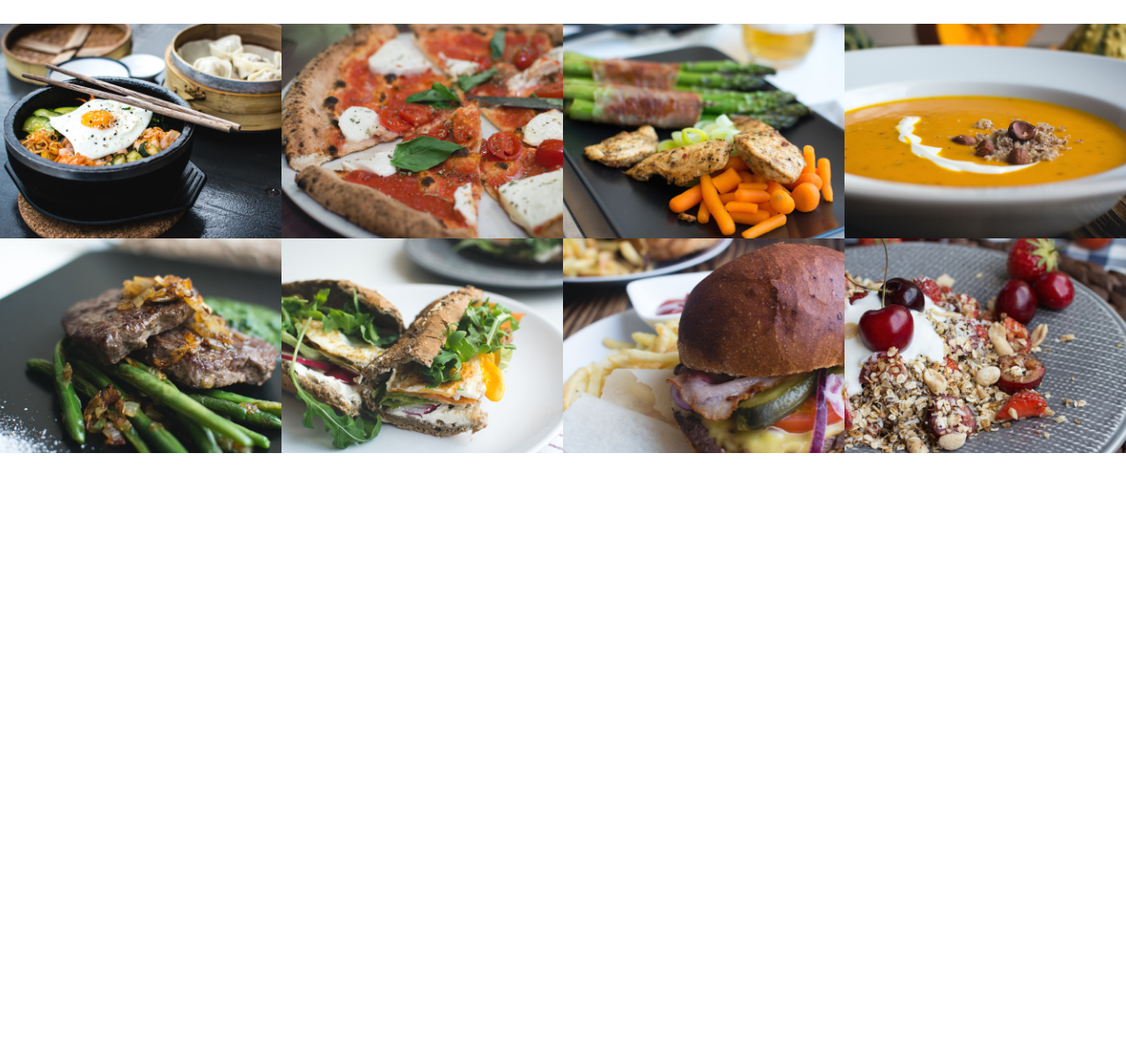
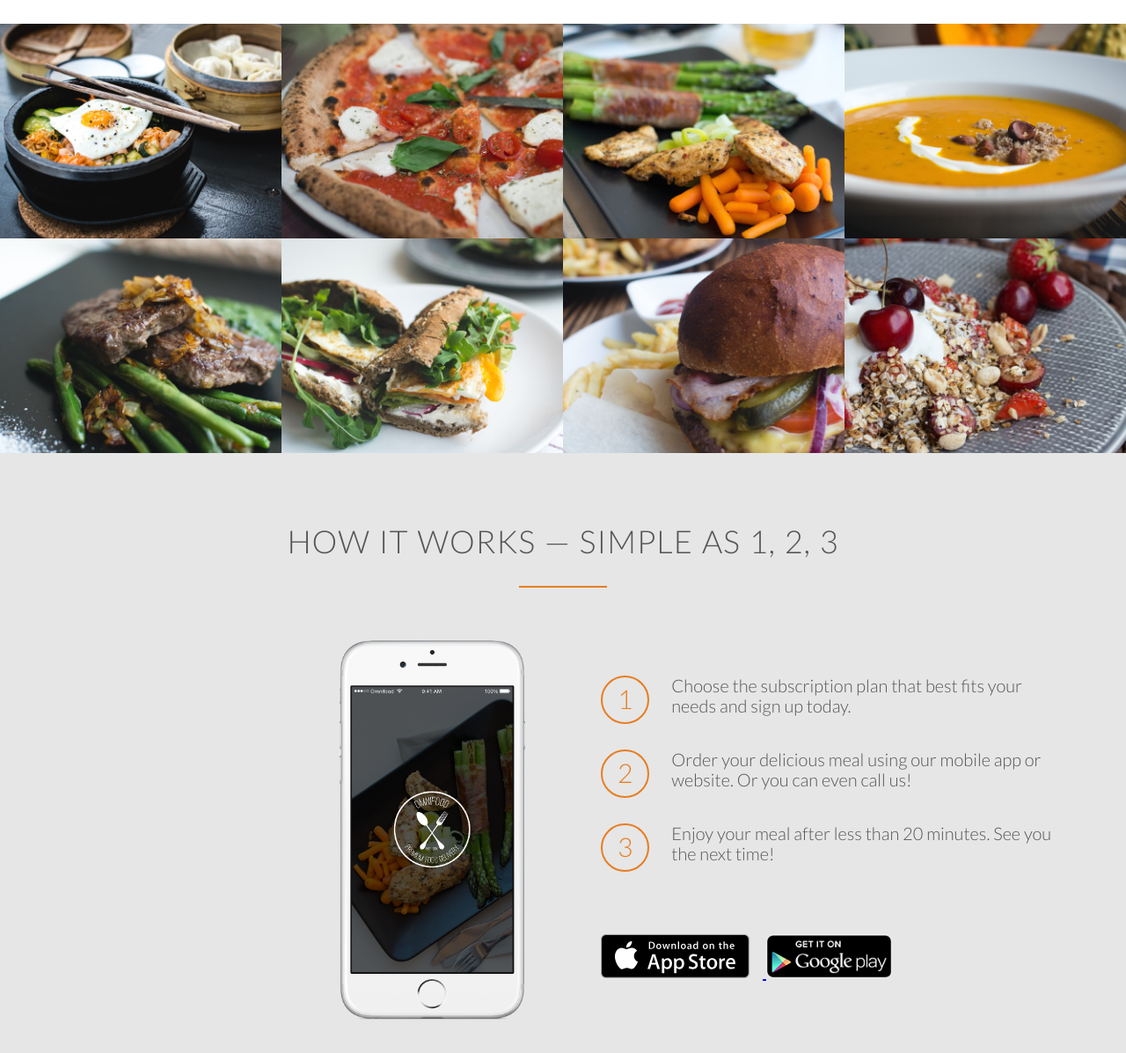
Before and after one commit to devtobi/HTML5_CSS3_JonasSchmedtmann, a plain HTML site: page TheKillerWebsiteProject/index.html in a window 1280 px wide. Shown: the part 1492-2689 px from the top of the page at 88% size. Before the commit the page ends 2007 px from the top, so only its background shows below. Drawn offline with Linux system fonts and the light colour scheme; files whose address does not match are found by name.

Commit message:
Finished how it works section
Finished how it works section

Signed-off-by: devtobi <28538704+devtobi@users.noreply.github.com>

```diff
--- a/TheKillerWebsiteProject/index.html
+++ b/TheKillerWebsiteProject/index.html
@@ -71,7 +71,7 @@
     </section>
 
     <section class="section-meals">
-        <ul class="meals-showcase">
+        <ul class="meals-showcase clearfix">
             <li>
                 <figure class="meal-photo">
                     <img src="resources/img/1.jpg" alt="Korean bibimbap with egg and vegetables">
@@ -97,7 +97,7 @@
                 </figure>
             </li>
         </ul>
-        <ul class="meals-showcase">
+        <ul class="meals-showcase clearfix">
             <li>
                 <figure class="meal-photo">
                     <img src="resources/img/5.jpg" alt="Paleo beef steak with vegetables">
@@ -124,6 +124,37 @@
             </li>
         </ul>
     </section>
+
+    <section class="section-steps">
+        <div class="row">
+            <h2>How it works &mdash; Simple as 1, 2, 3</h2>
+        </div>
+        <div class="row">
+            <div class="col span-1-of-2 steps-box">
+                <img src="resources/img/app-iPhone.png" alt="Omnifood App on iOS" class="app-screen">
+            </div>
+            <div class="col span-1-of-2 steps-box">
+                <div class="works-step">
+                    <div>1</div>
+                    <p>Choose the subscription plan that best fits your needs and sign up today.</p>
+                </div>
+                <div class="works-step">
+                    <div>2</div>
+                    <p>Order your delicious meal using our mobile app or website. Or you can even call us!</p>
+                </div>
+                <div class="works-step">
+                    <div>3</div>
+                    <p>Enjoy your meal after less than 20 minutes. See you the next time!</p>
+                </div>
+                <a href="#" class="btn-app">
+                    <img src="resources/img/download-app.svg" alt="AppStore button">
+                </a>
+                <a href="#" class="btn-app">
+                    <img src="resources/img/download-app-android.png" alt="PlayStore button">
+                </a>
+            </div>
+        </div>
+    </section>
 </body>
 
 </html>
--- a/TheKillerWebsiteProject/resources/css/style.css
+++ b/TheKillerWebsiteProject/resources/css/style.css
@@ -15,6 +15,15 @@ html {
     font-weight: 300;
     font-size: 20px;
     text-rendering: optimizeLegibility;
+}
+
+.clearfix {zoom: 1}
+.clearfix::after {
+    content: ".";
+    clear: both;
+    display: block;
+    height: 0;
+    visibility: hidden;
 }
 
 /* ----------------------------------- */
@@ -244,3 +253,53 @@ header {
 .meal-photo:hover figcaption {
     opacity: 1;
 }
+
+/* ----------------------------------- */
+/* HOW IT WORKS SECTION */
+/* ----------------------------------- */
+
+.section-steps {
+    background-color: #e6e6e6;
+}
+
+.steps-box:first-child {
+    text-align: right;
+    padding-right: 3%;
+    margin-top: 30px;
+}
+
+.steps-box:last-child {
+    padding-left: 3%;
+    margin-top: 70px;
+}
+
+.app-screen {
+    width: 40%;
+}
+
+.works-step {
+    margin-bottom: 38px;
+}
+
+.works-step:last-of-type {
+    margin-bottom: 80px;
+}
+
+.works-step div {
+    color: #e67e22;
+    border: 2px solid #e67e22;
+    width: 55px;
+    height: 55px;
+    text-align: center;
+    font-size: 150%;
+    padding-top: 7px;
+    border-radius: 50%;
+    float: left;
+    margin-right: 25px;
+}
+
+.btn-app img {
+    height: 50px;
+    width: auto;
+    margin-right: 15px;
+}
```
